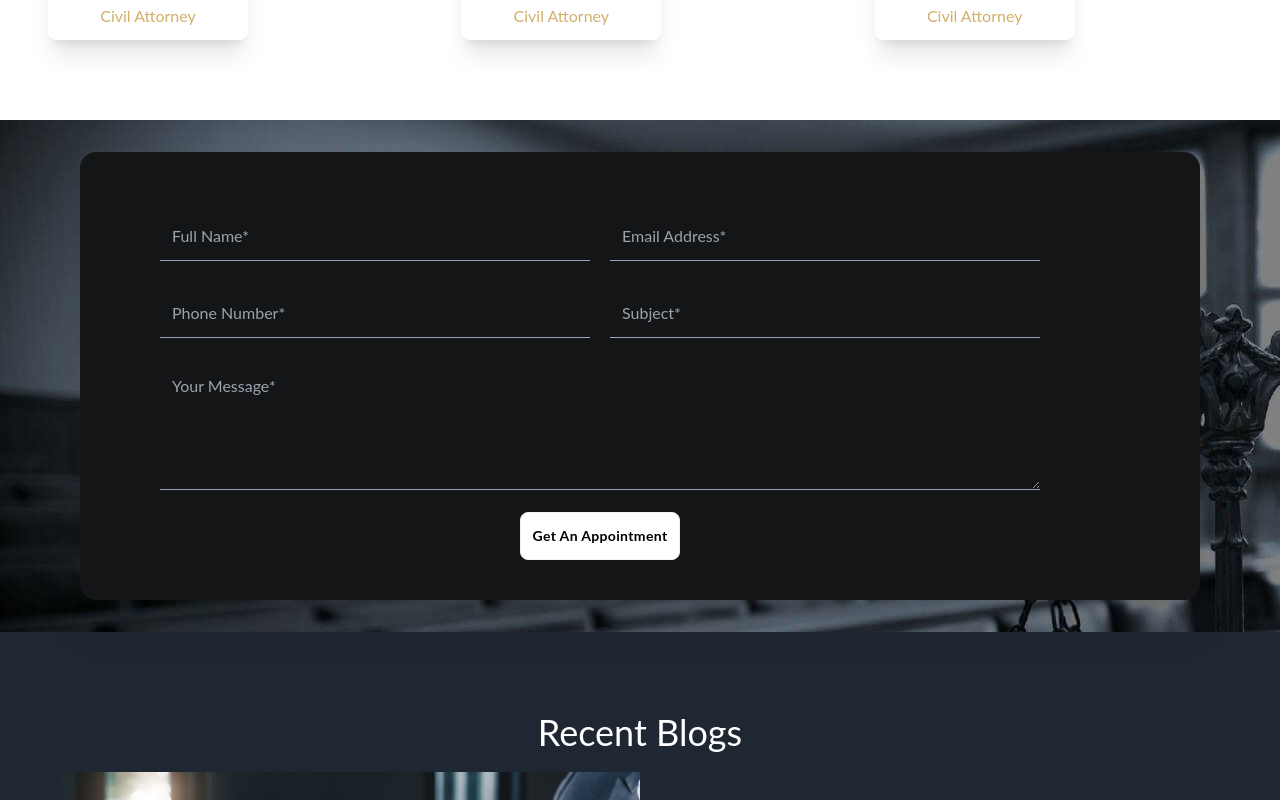
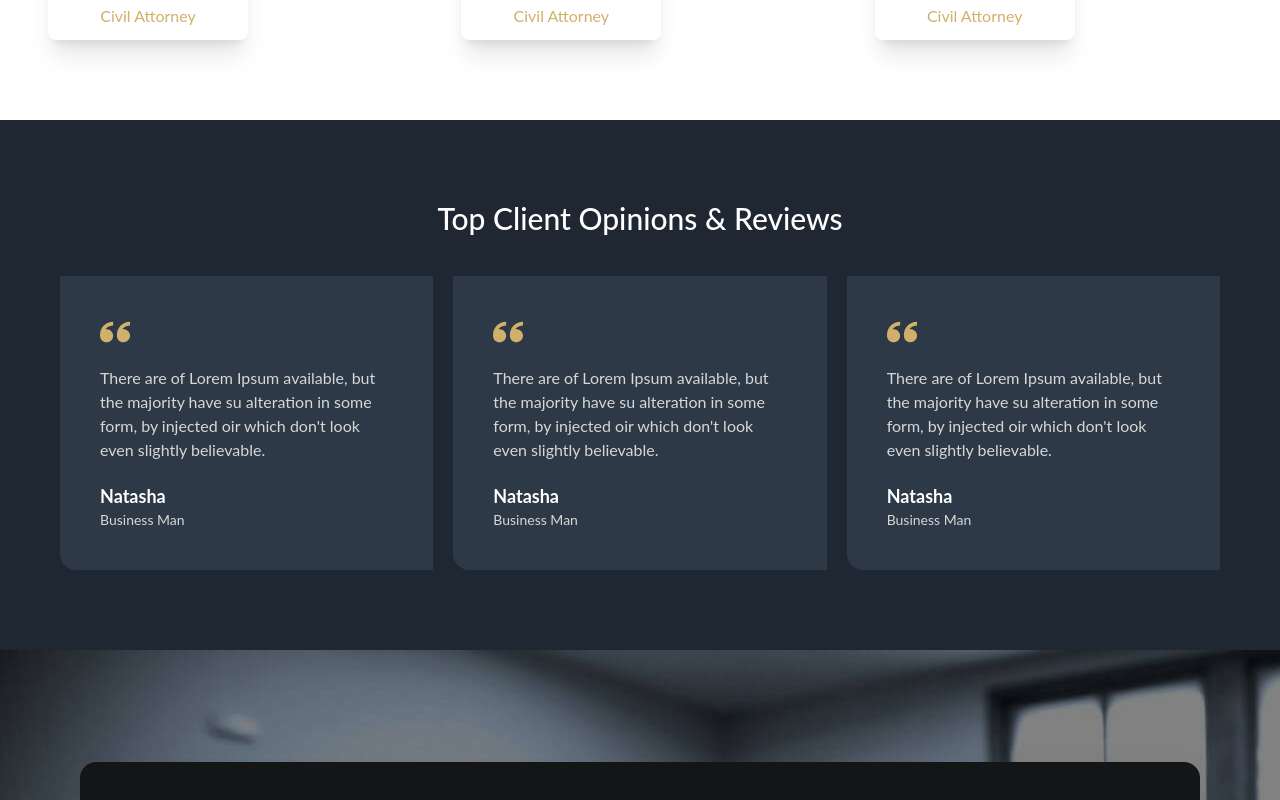
Before and after one commit to momo2396/EquiJuris_Associates_Frontend, a React (Vite) app: page / in a window 1280 px wide. Shown: the part 2780-3580 px from the top of the page. Built offline with nearby package versions, Linux system fonts and the light colour scheme.

Commit message:
clients review added

```diff
--- a/src/App.jsx
+++ b/src/App.jsx
@@ -11,6 +11,7 @@ import { AiFillHeart } from "react-icons/ai";
 import { AiFillStar } from "react-icons/ai";
 import { BsFacebook } from "react-icons/bs";
 import { BsInstagram } from "react-icons/bs";
+import { ImQuotesLeft } from "react-icons/im";
 function App() {
   const [count, setCount] = useState(0);
   return (
@@ -105,6 +106,8 @@ function App() {
         </div>
       </header>
       <main>
+        {/* rating */}
+
         <section className="py-20">
           <h3 className="pb-10 text-3xl font-medium text-center max-w-[753px]mx-auto">
             If you're in trouble<br></br> we can help.
@@ -390,43 +393,80 @@ function App() {
             </div>
           </div>
         </section>
+        <section className="bg-[#1F2732] text-white py-20">
+          <h1 className="text-center text-3xl font-medium pb-10">
+            Top Client Opinions & Reviews
+          </h1>
+          <div className="max-w-[1200px] mx-auto px-5 grid grid-cols-1 md:grid-cols-2 lg:grid-cols-3 gap-5">
+            <div className="bg-[#2E3947] rounded-bl-2xl p-10">
+              <ImQuotesLeft className="text-[#D1B06B] text-3xl" />
+              <p className="py-5 text-[#D7D7D7]">
+                There are of Lorem Ipsum available, but the majority have su
+                alteration in some form, by injected oir which don't look even
+                slightly believable.
+              </p>
+              <h3 className="text-lg font-bold">Natasha</h3>
+              <p className="text-[#D7D7D7] text-sm">Business Man</p>
+            </div>
+            <div className="bg-[#2E3947] rounded-bl-2xl p-10">
+              <ImQuotesLeft className="text-[#D1B06B] text-3xl" />
+              <p className="py-5 text-[#D7D7D7]">
+                There are of Lorem Ipsum available, but the majority have su
+                alteration in some form, by injected oir which don't look even
+                slightly believable.
+              </p>
+              <h3 className="text-lg font-bold">Natasha</h3>
+              <p className="text-[#D7D7D7] text-sm">Business Man</p>
+            </div>
+            <div className="bg-[#2E3947] rounded-bl-2xl p-10">
+              <ImQuotesLeft className="text-[#D1B06B] text-3xl" />
+              <p className="py-5 text-[#D7D7D7]">
+                There are of Lorem Ipsum available, but the majority have su
+                alteration in some form, by injected oir which don't look even
+                slightly believable.
+              </p>
+              <h3 className="text-lg font-bold">Natasha</h3>
+              <p className="text-[#D7D7D7] text-sm">Business Man</p>
+            </div>
+          </div>
+        </section>
         {/* appointment section */}
         <section>
-          <div class="flex justify-center  items-center w-screen m-auto appointment_background">
-            <div class="container w-full m-auto my-4 px-4 lg:px-20">
-              <div class="w-full p-8 my-4 md:px-12 lg:pl-20 lg:pr-40 mr-auto rounded-2xl shadow-2xl bg-[#141516]">
-                <div class="grid grid-cols-1 gap-5 md:grid-cols-2 mt-5">
+          <div className="flex justify-center items-center mx-auto appointment_background py-20">
+            <div className="container w-full m-auto my-4 px-4 lg:px-20">
+              <div className="w-full p-8 my-4 md:px-12 lg:pl-20 lg:pr-40 mr-auto rounded-2xl shadow-2xl bg-[#141516]">
+                <div className="grid grid-cols-1 gap-5 md:grid-cols-2 mt-5">
                   <input
-                    class="w-full bg-[#141516] text-white mt-2 p-3 border-b-[1px] placeholder-gray-400 border-slate-400 focus:outline-none focus:shadow-outline"
+                    className="w-full bg-[#141516] text-white mt-2 p-3 border-b-[1px] placeholder-gray-400 border-slate-400 focus:outline-none focus:shadow-outline"
                     type="text"
                     placeholder="Full Name*"
                   />
                   <input
-                    class="w-full bg-[#141516] text-white-900 mt-2 p-3 border-b-[1px] placeholder-gray-400  border-slate-400 focus:outline-none focus:shadow-outline"
+                    className="w-full bg-[#141516] text-white-900 mt-2 p-3 border-b-[1px] placeholder-gray-400  border-slate-400 focus:outline-none focus:shadow-outline"
                     type="email"
                     placeholder="Email Address*"
                   />
                   <input
-                    class="w-full bg-[#141516] text-white mt-2 p-3 border-b-[1px] placeholder-gray-400 border-slate-400 focus:outline-none focus:shadow-outline "
+                    className="w-full bg-[#141516] text-white mt-2 p-3 border-b-[1px] placeholder-gray-400 border-slate-400 focus:outline-none focus:shadow-outline "
                     type="text"
                     placeholder="Phone Number*"
                   />
                   <input
-                    class="w-full bg-[#141516] text-white mt-2 p-3 border-b-[1px] placeholder-gray-400 border-slate-400 focus:outline-none focus:shadow-outline"
+                    className="w-full bg-[#141516] text-white mt-2 p-3 border-b-[1px] placeholder-gray-400 border-slate-400 focus:outline-none focus:shadow-outline"
                     type="text"
                     placeholder="Subject*"
                   />
                 </div>
-                <div class="my-4">
+                <div className="my-4">
                   <textarea
                     placeholder="Your Message*"
-                    class="w-full h-32 bg-[#141516] placeholder-gray-400 text-white mt-2 p-3 border-b-[1px] border-slate-400 focus:outline-none focus:shadow-outline"
+                    className="w-full h-32 bg-[#141516] placeholder-gray-400 text-white mt-2 p-3 border-b-[1px] border-slate-400 focus:outline-none focus:shadow-outline"
                   ></textarea>
                 </div>
-                <div class="my-2  flex items-center justify-center">
+                <div className="mt-10  flex items-center justify-center">
                   <button
-                    class="btn capitalize text-sm font-bold tracking-wide bg-white text-black p-3 rounded-lg
-                                focus:outline-none focus:shadow-outline"
+                    className="btn capitalize text-sm font-bold tracking-wide bg-white text-black p-3 rounded-lg
+                    hover:bg-[#D1B06B] hover:border-[#D1B06B]         focus:outline-none focus:shadow-outline"
                   >
                     Get An Appointment
                   </button>
@@ -435,7 +475,6 @@ function App() {
             </div>
           </div>
         </section>
-
         {/* blog card: m */}
         <section className="bg-[#1F2732] py-20 text-white">
           <h1 className="text-4xl text-center pb-5">Recent Blogs</h1>
@@ -588,27 +627,27 @@ function App() {
           </div>
         </section>
       </main>
-      <footer class="footer footer-center p-10 bg-[#1F2732] text-white opacity-90">
+      <footer className="footer footer-center p-10 bg-[#1F2732] text-white opacity-90">
         <div>
-          <h2 class="text-3xl font-extrabold">EquiJuris Associates</h2>
+          <h2 className="text-3xl font-bold">EquiJuris Associates</h2>
         </div>
-        <div class="grid grid-flow-col gap-4">
-          <a class="link link-hover hover:no-underline">Home</a>
-          <a class="link link-hover hover:no-underline">About</a>
-          <a class="link link-hover hover:no-underline">Contact</a>
-          <a class="link link-hover hover:no-underline">Blog</a>
-          <a class="link link-hover hover:no-underline">Lawyers</a>
-          <a class="link link-hover hover:no-underline">Practice Areas</a>
+        <div className="grid grid-cols-3 md:grid-cols-6 gap-2 md:gap-6">
+          <a className="link link-hover hover:no-underline">Home</a>
+          <a className="link link-hover hover:no-underline">About</a>
+          <a className="link link-hover hover:no-underline">Contact</a>
+          <a className="link link-hover hover:no-underline">Blog</a>
+          <a className="link link-hover hover:no-underline">Lawyers</a>
+          <a className="link link-hover hover:no-underline">Practice Areas</a>
         </div>
         <div>
-          <div class="grid grid-flow-col gap-4">
+          <div className="grid grid-flow-col gap-4">
             <a>
               <svg
                 xmlns="http://www.w3.org/2000/svg"
                 width="24"
                 height="24"
                 viewBox="0 0 24 24"
-                class="fill-current"
+                className="fill-current"
               >
                 <path d="M24 4.557c-.883.392-1.832.656-2.828.775 1.017-.609 1.798-1.574 2.165-2.724-.951.564-2.005.974-3.127 1.195-.897-.957-2.178-1.555-3.594-1.555-3.179 0-5.515 2.966-4.797 6.045-4.091-.205-7.719-2.165-10.148-5.144-1.29 2.213-.669 5.108 1.523 6.574-.806-.026-1.566-.247-2.229-.616-.054 2.281 1.581 4.415 3.949 4.89-.693.188-1.452.232-2.224.084.626 1.956 2.444 3.379 4.6 3.419-2.07 1.623-4.678 2.348-7.29 2.04 2.179 1.397 4.768 2.212 7.548 2.212 9.142 0 14.307-7.721 13.995-14.646.962-.695 1.797-1.562 2.457-2.549z"></path>
               </svg>
@@ -619,7 +658,7 @@ function App() {
                 width="24"
                 height="24"
                 viewBox="0 0 24 24"
-                class="fill-current"
+                className="fill-current"
               >
                 <path d="M19.615 3.184c-3.604-.246-11.631-.245-15.23 0-3.897.266-4.356 2.62-4.385 8.816.029 6.185.484 8.549 4.385 8.816 3.6.245 11.626.246 15.23 0 3.897-.266 4.356-2.62 4.385-8.816-.029-6.185-.484-8.549-4.385-8.816zm-10.615 12.816v-8l8 3.993-8 4.007z"></path>
               </svg>
@@ -630,7 +669,7 @@ function App() {
                 width="24"
                 height="24"
                 viewBox="0 0 24 24"
-                class="fill-current"
+                className="fill-current"
               >
                 <path d="M9 8h-3v4h3v12h5v-12h3.642l.358-4h-4v-1.667c0-.955.192-1.333 1.115-1.333h2.885v-5h-3.808c-3.596 0-5.192 1.583-5.192 4.615v3.385z"></path>
               </svg>
```
